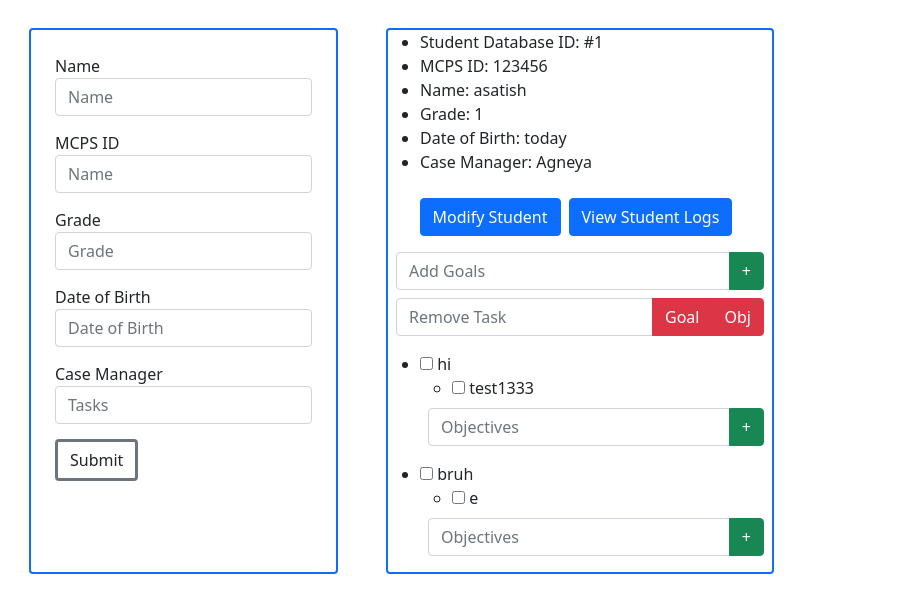
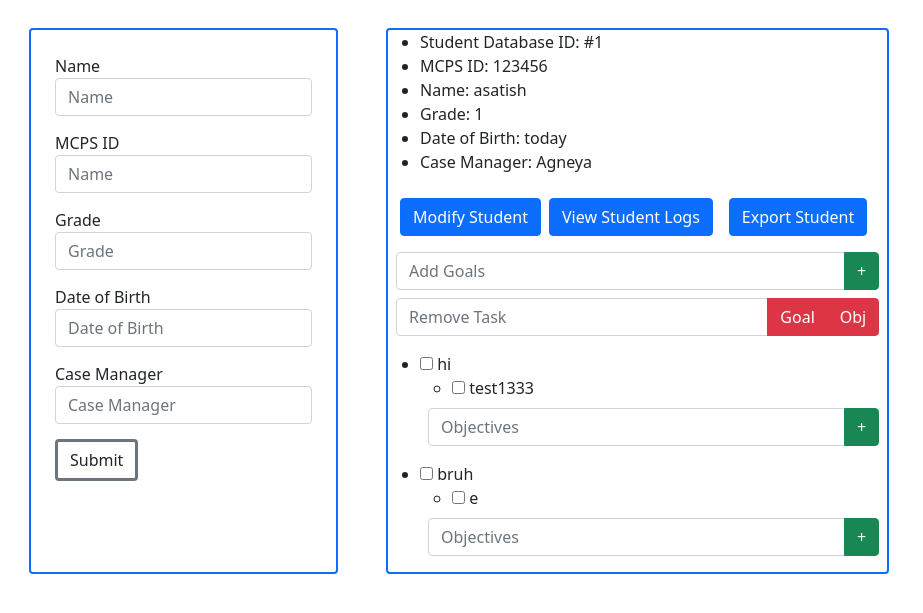
Before and after one commit to Vort3xed/SmartIEPV1, a Flask app: page /students in a window 1280 px wide. Shown: the part 66-679 px from the top of the page, without its empty margins (0-923 px from the left). Run offline with Flask 3, Linux system fonts and the light colour scheme; a user stored in the database is signed in; some libraries are stand-ins or nearby versions.

Commit message:
parse tasks fixed; basic student export done

```diff
--- a/app.py
+++ b/app.py
@@ -1,11 +1,12 @@
 import re
 import json
-import ast
-from flask import Flask, render_template, request, redirect, url_for, flash, Blueprint, session
+from flask import Flask, render_template, request, redirect, url_for, flash, Blueprint, send_file
 from flask_login import UserMixin, LoginManager, login_user, logout_user, login_required, current_user
 from werkzeug.security import generate_password_hash, check_password_hash
 from flask_sqlalchemy import SQLAlchemy
 from utilities import *
+from openpyxl import Workbook
+from io import BytesIO
 #Import wastelands
 
 db = SQLAlchemy()
@@ -127,6 +128,61 @@ def students():
 	return render_template('students.html',students=students)
 #Route 4: Students page
 
+@main.route("/exportstudent", methods=('GET', 'POST'))
+@login_required
+def exportstudent():
+	if request.method == 'POST':
+		button_value = request.form["export_button"]
+		modify_student = re.sub("\D", "", button_value)
+		#Remove all non-numeric characters from the button value to get the student ID. Student ID is linked to the number found in the button value.
+
+		query_student = Students.query.filter_by(student_id=modify_student).first()
+		#Query the student to be modified
+
+		return generate_spreadsheet(query_student)
+
+def generate_spreadsheet(student):
+	workbook = Workbook()
+	sheet = workbook.active
+
+	sheet.title = "Student IEP Data"
+	sheet['A1'] = "Student IEP Data"
+	sheet['A2'] = "School ID: " + str(student.school_id)
+	sheet['A3'] = "Name: " + student.name
+	sheet['A4'] = "Grade: " + str(student.grade)
+	sheet['A5'] = "Date of Birth: " + student.dateofbirth
+	sheet['A6'] = "Case Manager: " + student.casemanager
+
+	sheet['B1'] = "Goals with Objectives:"
+
+	opencell = 2
+	for array in parse_student_tasks(student.tasks):
+		if (array != []):
+			if (array[0][0] == "0"):
+				#index out of bounds error?
+				sheet['B' + str(opencell)] = "- Newly Added: " + array[0][1:]
+			elif (array[0][0] == "1"):
+				sheet['B' + str(opencell)] = "- In Progress: " + array[0][1:]
+			else:
+				sheet['B' + str(opencell)] = "- Complete: " + array[0][1:]
+			opencell = opencell + 1
+
+			for task in array[1:]:
+				if (task != ""):
+					if (task[0] == "0"):
+						sheet['B' + str(opencell)] = "- - Newly Added: " + task[1:]
+					elif (task[0] == "1"):
+						sheet['B' + str(opencell)] = "- - In Progress: " + task[1:]
+					else:
+						sheet['B' + str(opencell)] = "- - Complete: " + task[1:]
+					opencell = opencell + 1
+
+	student_iep = BytesIO()
+	workbook.save(student_iep)
+	student_iep.seek(0)
+	return send_file(student_iep, download_name="Student IEP Data.xlsx", as_attachment=True)
+#Route 5: Export student data. This method does not render its own page.
+
 @main.route("/addgoal", methods=('GET', 'POST'))
 @login_required
 def addGoals():
@@ -142,8 +198,8 @@ def addGoals():
 		#Query the student to be modified
 
 		if query_student:
-			array_index = find_next_empty_array(parse_student_tasks(query_student.tasks))
-			formatted_task = "0" + "["+str(array_index + 1)+"]" + goal_to_append + ";"
+			array_index = find_empty_array(parse_student_tasks(query_student.tasks))
+			formatted_task = "0" + "["+str(array_index)+"]" + goal_to_append + ";"
 			#Format the goal to be added to the student's tasks field
 
 			query_student.tasks = query_student.tasks + formatted_task
@@ -478,7 +534,7 @@ def utility_processor():
 
 @app.context_processor
 def add_imports():
-    # Note: we only define the top-level module names!
+    #Allowing JSON library to be used in the HTML page
     return dict(json=json)
 
 def parse_student_tasks(newData):
@@ -502,7 +558,7 @@ def parse_student_tasks(newData):
                 goalArrays[goalKey].append(part)
         return goalArrays
     else:
-        return []
+        return [[]]
 #This is the same method as above, but it is used for the back end on the student page.
 
 if __name__ == '__main__':
--- a/stringManipulator.py
+++ b/stringManipulator.py
@@ -25,4 +25,4 @@ def parse_student_tasks(newData):
         return goalArrays
     else:
         return []
-print(parse_student_tasks(noDataString))
+print(parse_student_tasks(newData))
--- a/templates/students.html
+++ b/templates/students.html
@@ -61,7 +61,7 @@
                     <div class="form-group">
                         <label for="stumanager">Case Manager</label>
                         <input class="form-control" name="stumanager" id="stumanager"
-                            placeholder="Tasks">
+                            placeholder="Case Manager">
                     </div>
                     <div class="form-group">
                         <button type="submit" class="btn btn-default border border-secondary border-3">Submit</button>
@@ -87,6 +87,11 @@
                             <form class="m-2" method="post" action="/viewlogs">
                                 <button class="btn btn-primary" name="viewlog" value="viewlog{{ student.student_id }}" type="submit">
                                     View Student Logs
+                                </button>
+                            </form>
+                            <form class="m-2" method="post" action="/exportstudent">
+                                <button class="btn btn-primary" name="export_button" value="export_button{{ student.student_id }}" type="submit">
+                                    Export Student
                                 </button>
                             </form>
                         </div>
```
Also changed, not shown: utilities.py (+8 -0 lines), instance/people.db.
